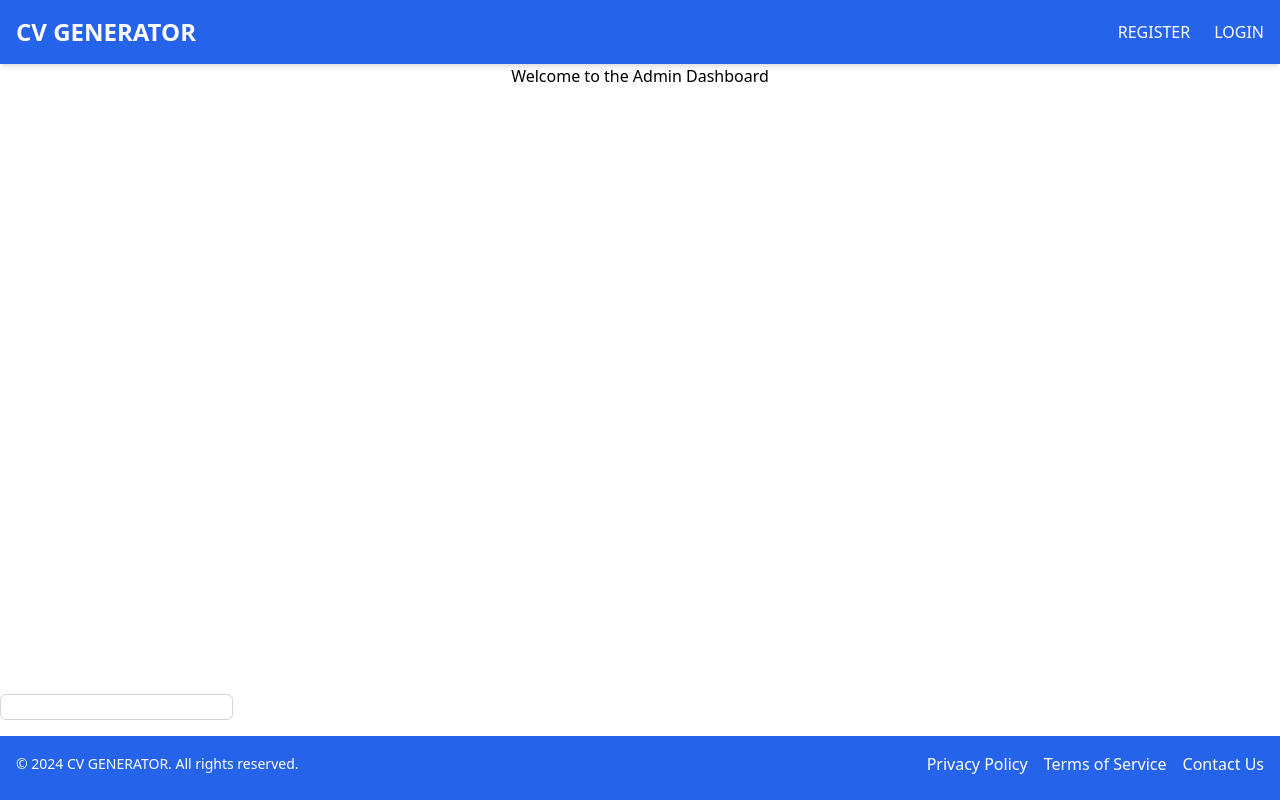
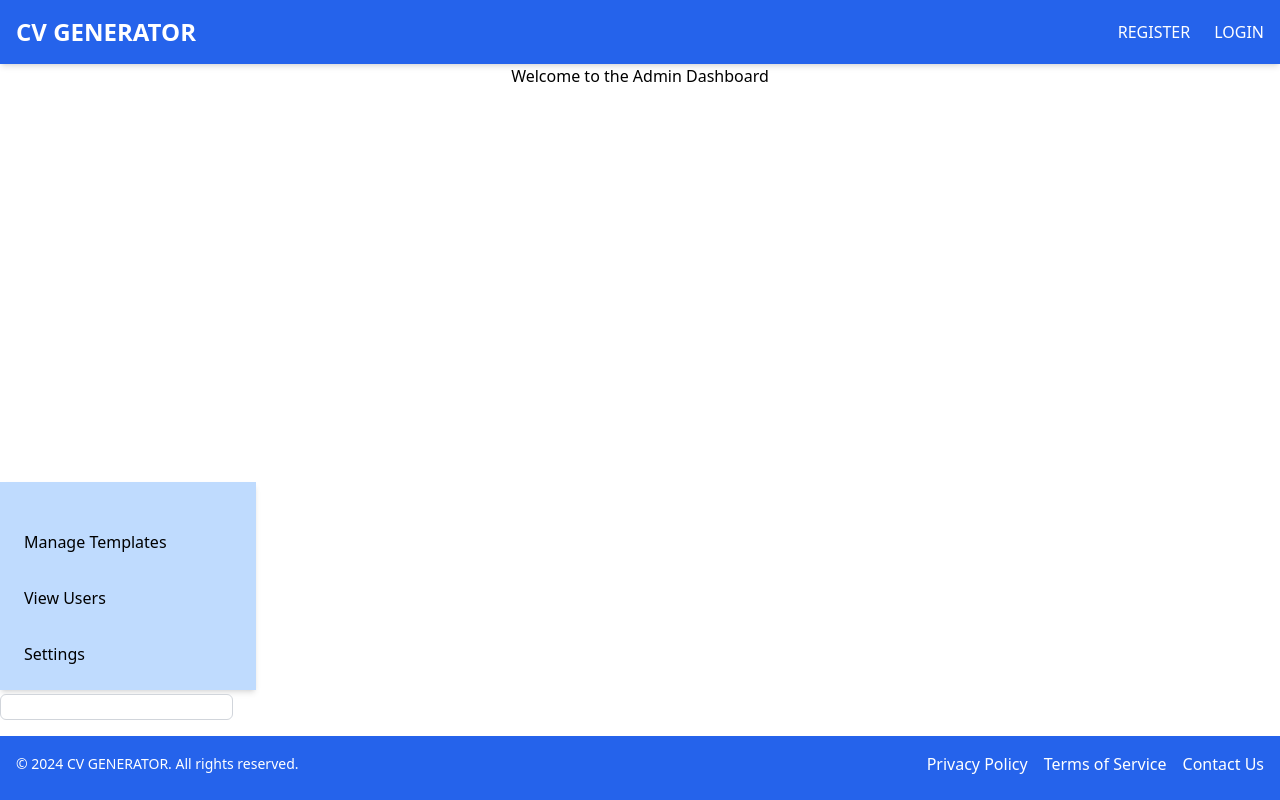
Before and after one commit to Whoistolu/cv_generator_frontend, a React (Create React App) app: page / in a window 1280 px wide. Built offline with nearby package versions, Linux system fonts and the light colour scheme.

Commit message:
Add more implementations to the SideBar component

```diff
--- a/src/components/admin/SideBar.js
+++ b/src/components/admin/SideBar.js
@@ -2,8 +2,18 @@ import React from 'react';
 
 const Sidebar = () => {
   return (
-   <div>
-
+   <div className='left-0 w-64 h-full bg-blue-200 shadow-md top-16'>
+        <ul className='p-4 mt-6 space-y-4'>
+            <li className="p-2 rounded hover:bg-red-700">
+                <a href="#">Manage Templates</a>
+            </li>
+            <li className="p-2 rounded hover:bg-red-700">
+                <a href="#">View Users</a>
+            </li>
+            <li className="p-2 rounded hover:bg-red-700">
+                <a href="#">Settings</a>
+            </li>
+        </ul>
    </div>
   );
 };
```
